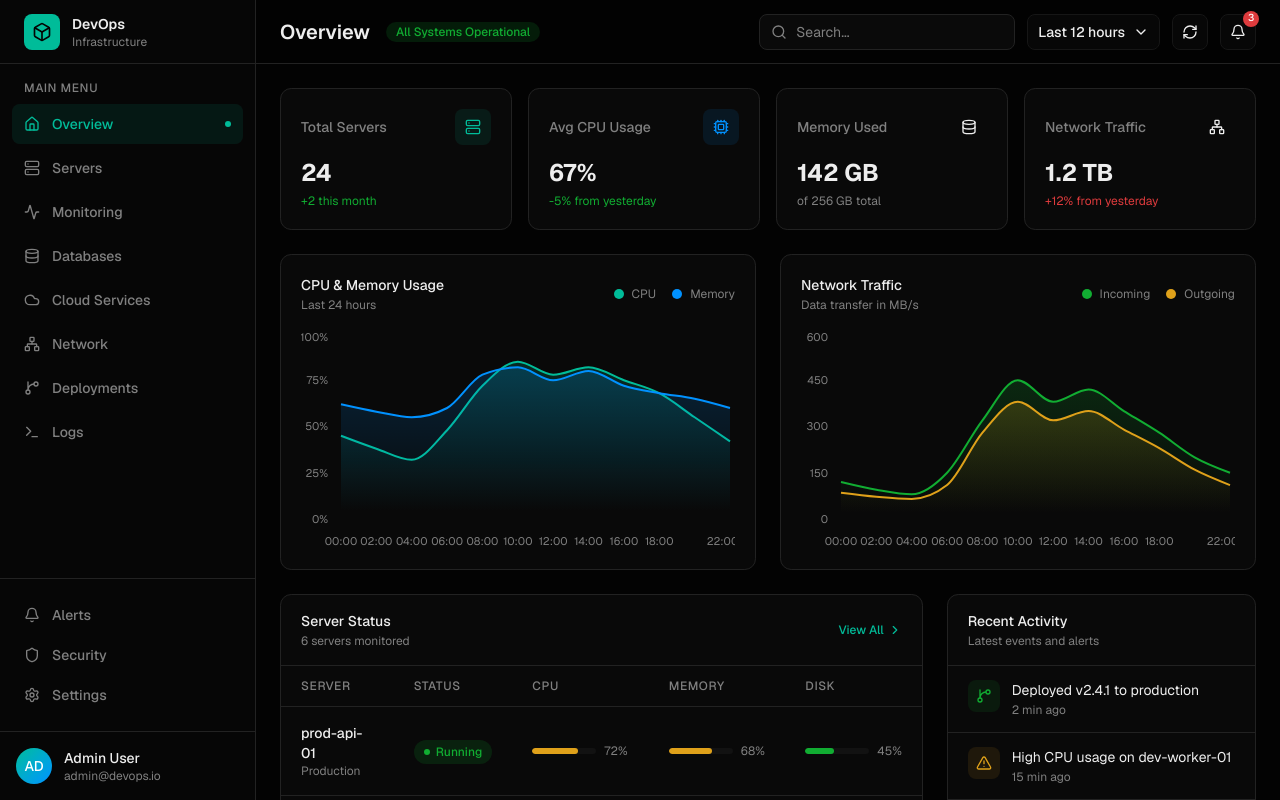
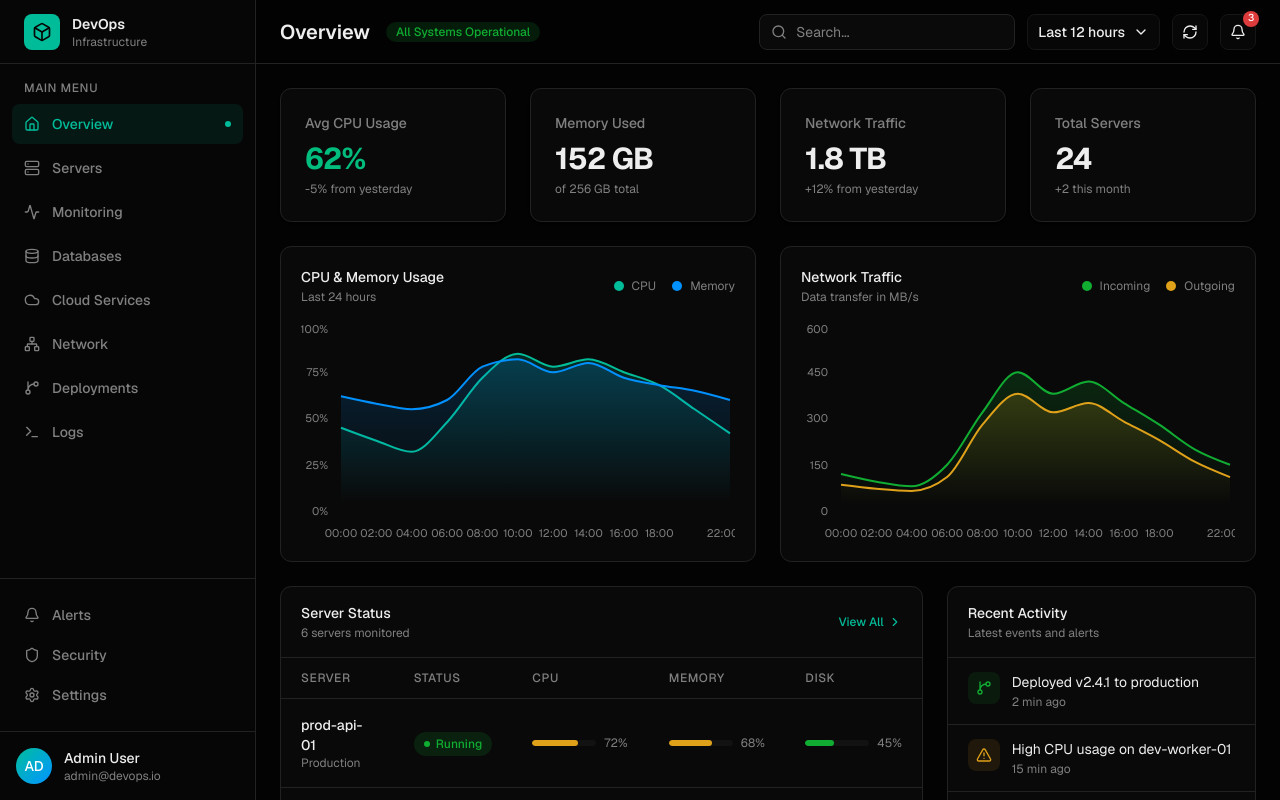
Before and after one commit to Amgydala/belajar-devops-v0, a Next.js app: page / in a window 1280 px wide. Shown: the top 800 px of the page. Built offline with nearby package versions, Linux system fonts and the light colour scheme.

Commit message:
Update: mengubah dashboard jadi dinamis

```diff
--- a/components/dashboard/stats-cards.tsx
+++ b/components/dashboard/stats-cards.tsx
@@ -1,72 +1,60 @@
-"use client"
+"use client";
 
-import { Activity, Cpu, Database, HardDrive, Network, Server } from "lucide-react"
-
-const stats = [
-  {
-    label: "Total Servers",
-    value: "24",
-    change: "+2 this month",
-    changeType: "positive" as const,
-    icon: Server,
-    color: "primary",
-  },
-  {
-    label: "Avg CPU Usage",
-    value: "67%",
-    change: "-5% from yesterday",
-    changeType: "positive" as const,
-    icon: Cpu,
-    color: "accent",
-  },
-  {
-    label: "Memory Used",
-    value: "142 GB",
-    change: "of 256 GB total",
-    changeType: "neutral" as const,
-    icon: Database,
-    color: "chart-3",
-  },
-  {
-    label: "Network Traffic",
-    value: "1.2 TB",
-    change: "+12% from yesterday",
-    changeType: "negative" as const,
-    icon: Network,
-    color: "chart-5",
-  },
-]
+import { useState, useEffect } from "react"
+// Jika ada import ikon bawaan v0 di bagian atas (seperti Lucide icons), biarkan saja jangan dihapus.
 
 export function StatsCards() {
+  // 1. Tempat penyimpanan data simulasi (State)
+  const [cpuUsage, setCpuUsage] = useState(67)
+  const [memoryUsed, setMemoryUsed] = useState(142)
+  const [networkTraffic, setNetworkTraffic] = useState(1.2)
+
+  // 2. Timer otomatis untuk mengacak angka setiap 3 detik
+  useEffect(() => {
+    const interval = setInterval(() => {
+      setCpuUsage(Math.floor(Math.random() * (85 - 45 + 1)) + 45) // Acak 45% - 85%
+      setMemoryUsed(Math.floor(Math.random() * (160 - 130 + 1)) + 130) // Acak 130GB - 160GB
+      setNetworkTraffic(parseFloat((Math.random() * (2.0 - 0.8) + 0.8).toFixed(1))) // Acak 0.8TB - 2.0TB
+    }, 3000)
+
+    return () => clearInterval(interval)
+  }, [])
+
   return (
-    <div className="grid gap-4 md:grid-cols-2 lg:grid-cols-4">
-      {stats.map((stat) => (
-        <div
-          key={stat.label}
-          className="rounded-xl border border-border bg-card p-5 transition-colors hover:border-primary/30"
-        >
-          <div className="flex items-center justify-between">
-            <span className="text-sm font-medium text-muted-foreground">{stat.label}</span>
-            <div className={`flex h-9 w-9 items-center justify-center rounded-lg bg-${stat.color}/10`}>
-              <stat.icon className={`h-4 w-4 text-${stat.color}`} />
-            </div>
-          </div>
-          <div className="mt-3">
-            <p className="text-2xl font-bold text-foreground">{stat.value}</p>
-            <p
-              className={`mt-1 text-xs ${
-                stat.changeType === "positive"
-                  ? "text-[oklch(0.65_0.2_145)]"
-                  : stat.changeType === "negative"
-                  ? "text-destructive"
-                  : "text-muted-foreground"
-              }`}
-            >
-              {stat.change}
-            </p>
-          </div>
+    <div className="grid gap-6 md:grid-cols-2 lg:grid-cols-4">
+      {/* KOTAK CPU */}
+      <div className="rounded-xl border bg-card p-6 shadow-sm">
+        <div className="text-sm font-medium text-muted-foreground">Avg CPU Usage</div>
+        <div className="mt-2 text-3xl font-bold tracking-tight text-emerald-500">
+          {cpuUsage}%
         </div>
-      ))}
+        <div className="text-xs text-muted-foreground mt-1">-5% from yesterday</div>
+      </div>
+
+      {/* KOTAK MEMORY */}
+      <div className="rounded-xl border bg-card p-6 shadow-sm">
+        <div className="text-sm font-medium text-muted-foreground">Memory Used</div>
+        <div className="mt-2 text-3xl font-bold tracking-tight">
+          {memoryUsed} GB
+        </div>
+        <div className="text-xs text-muted-foreground mt-1">of 256 GB total</div>
+      </div>
+
+      {/* KOTAK NETWORK TRAFFIC */}
+      <div className="rounded-xl border bg-card p-6 shadow-sm">
+        <div className="text-sm font-medium text-muted-foreground">Network Traffic</div>
+        <div className="mt-2 text-3xl font-bold tracking-tight">
+          {networkTraffic} TB
+        </div>
+        <div className="text-xs text-muted-foreground mt-1 text-emerald-500">+12% from yesterday</div>
+      </div>
+
+      {/* KOTAK TOTAL SERVERS (Statis) */}
+      <div className="rounded-xl border bg-card p-6 shadow-sm">
+        <div className="text-sm font-medium text-muted-foreground">Total Servers</div>
+        <div className="mt-2 text-3xl font-bold tracking-tight">24</div>
+        <div className="text-xs text-muted-foreground mt-1 text-emerald-500">+2 this month</div>
+      </div>
     </div>
   )
 }
--- /dev/null
+++ b/pnpm-workspace.yaml
@@ -0,0 +1,3 @@
+allowBuilds:
+  msw: set this to true or false
+  sharp: set this to true or false
```
Also changed, not shown: app/page.tsx (line endings or trailing spaces), 2 other files (tests, documents, lock files or other folders).
